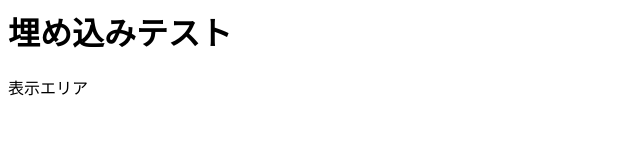
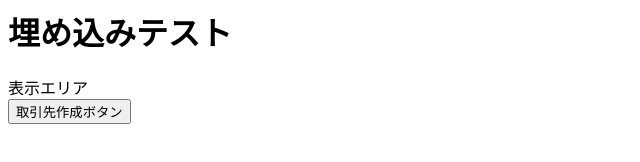
Before and after one commit to takaHAL/canvasAppTest, a plain HTML site: page index.html in a window 1280 px wide. Shown: the whole page, without its empty margins (0-640 px from the left). Drawn offline with Linux system fonts and the light colour scheme.

Commit message:
レコード操作追加

```diff
--- a/index.html
+++ b/index.html
@@ -6,6 +6,7 @@
   <body>
     <h1>埋め込みテスト</h1>
     <div id="js-canvasArea">表示エリア</div>
+    <button id="js-insertBtn">取引先作成ボタン</button>
     <script>
       Sfdc.canvas.client.refreshSignedRequest(function(data) {
         if (data.status === 200) {
@@ -18,6 +19,26 @@
           console.log(obj);
           const authBlock = document.getElementById('js-canvasArea');
           authBlock.innerHTML = JSON.stringify(obj);
+          // const parseSignedRequest = Sfdc.canvas.decode(part);
+          // const conn = new jsforce.Connection({ signedRequest: parseSignedRequest });
+
+          // // 作成
+          // const insertBtn = document.getElementById('js-insertBtn');
+          // insertBtn.addEventListener('click', function () {
+          //   conn.sobject('Account').create({ Name : '株式会社 Salesforce Canvas' }, function(err, ret) {
+          //     if (err || !ret.success) { return console.error(err, ret); }
+          //     console.log("Created record id : " + ret.id);
+          //   });
+          // });
+
+          // // 検索
+          // conn.query('SELECT Id, Name FROM Account LIMIT 1', function(err, res) {
+          //   if (err) {
+          //     console.error(err)
+          //   }
+          //   const canvasArea = document.getElementById('js-canvasArea');
+          //   canvasArea.innerHTML = JSON.stringify(res);
+          // });
         }
       });
     </script>
```
